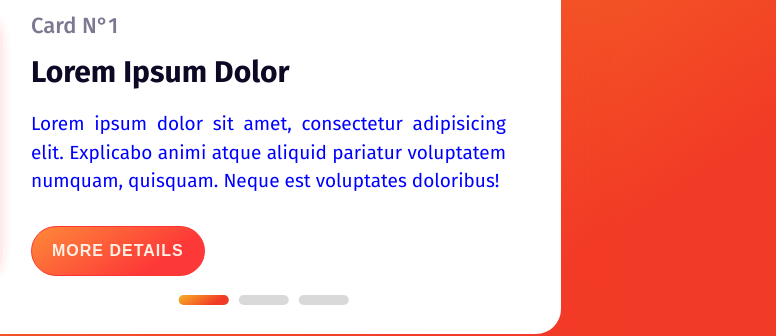
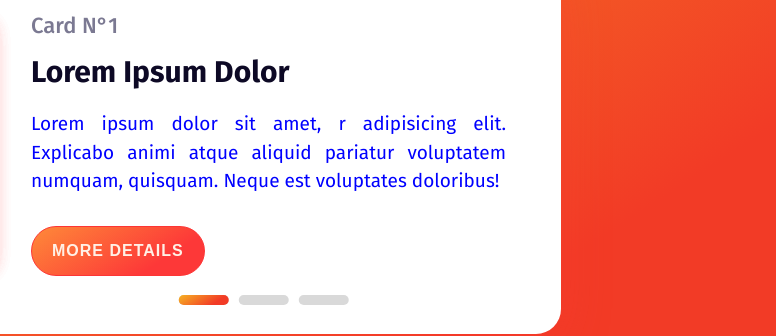
Before and after one commit to rocio2504/Slider, a plain HTML site: page index.html in a window 1280 px wide. Shown: the part 251-587 px from the top of the page, 504-1280 px from the left. Drawn offline with Linux system fonts and the light colour scheme.

Commit message:
Update index.html

```diff
--- a/index.html
+++ b/index.html
@@ -32,7 +32,7 @@
             Lorem Ipsum Dolor
           </div>
           <div style="color:blue" class="text">
-            Lorem ipsum dolor sit amet, consectetur adipisicing elit. Explicabo
+            Lorem ipsum dolor sit amet, r adipisicing elit. Explicabo
             animi atque aliquid pariatur voluptatem numquam, quisquam. Neque est
             voluptates doloribus!
           </div>
```
